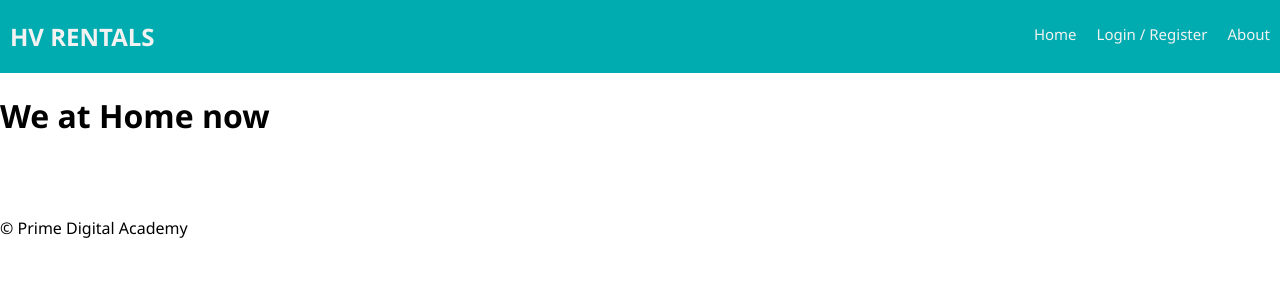
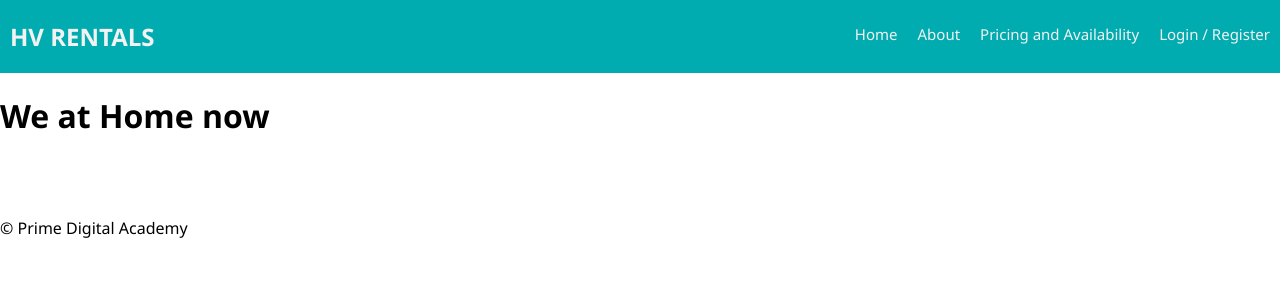
Before and after one commit to touyeexiong/hv_rentals, a React (Create React App) app: page /#/home in a window 1280 px wide. Shown: the top 300 px of the page. Built offline with nearby package versions, Linux system fonts and the light colour scheme; no server answers.

Commit message:
reordered the nav-links. Also, add component Pricing/avail to nav-bar and it's working

```diff
--- a/src/components/App/App.js
+++ b/src/components/App/App.js
@@ -17,6 +17,7 @@ import AboutPage from '../AboutPage/AboutPage';
 import Dashboard from '../Dashboard/Dashboard';
 import InfoPage from '../InfoPage/InfoPage';
 import Home from '../Home/Home';
+import PricingAvail from '../PricingAvail/PricingAvail'
 
 import './App.css';
 
@@ -45,8 +46,11 @@ class App extends Component {
             path="/home"
             component={Home}
             />
-
-
+            <Route
+            exact
+            path="/pricing-and-availability"
+            component={PricingAvail}
+            />
             {/* For protected routes, the view could show one of several things on the same route.
             Visiting localhost:3000/home will show the UserPage if the user is logged in.
             If the user is not logged in, the ProtectedRoute will show the 'Login' or 'Register' page.
--- a/src/components/Nav/Nav.js
+++ b/src/components/Nav/Nav.js
@@ -13,6 +13,12 @@ const Nav = (props) => (
       <Link className="nav-link" to="/home">
         Home
       </Link>
+      <Link className="nav-link" to="/about">
+        About
+      </Link>
+      <Link className="nav-link" to="/pricing-and-availability">
+        Pricing and Availability
+          </Link>
       <Link className="nav-link" to="/dashboard">
         {/* Show this link if they are logged in or not,
         but call this link 'Home' if they are logged in,
@@ -22,16 +28,11 @@ const Nav = (props) => (
       {/* Show the link to the info page and the logout button if the user is logged in */}
       {props.user.id && (
         <>
-          <Link className="nav-link" to="/info">
-            Info Page
-          </Link>
-          <LogOutButton className="nav-link"/>
+          <LogOutButton className="nav-link" />
         </>
       )}
       {/* Always show this link since the about page is not protected */}
-      <Link className="nav-link" to="/about">
-        About
-      </Link>
+
     </div>
   </div>
 );
--- /dev/null
+++ b/src/components/PricingAvail/PricingAvail.jsx
@@ -0,0 +1,13 @@
+import React, {Component} from 'react';
+import {connect} from 'react-redux';
+
+class PricingAvail extends Component {
+    render() {
+        return (
+            <h1>we in Pricing and Availability</h1>
+        )
+    }
+}
+
+
+export default PricingAvail;
```
